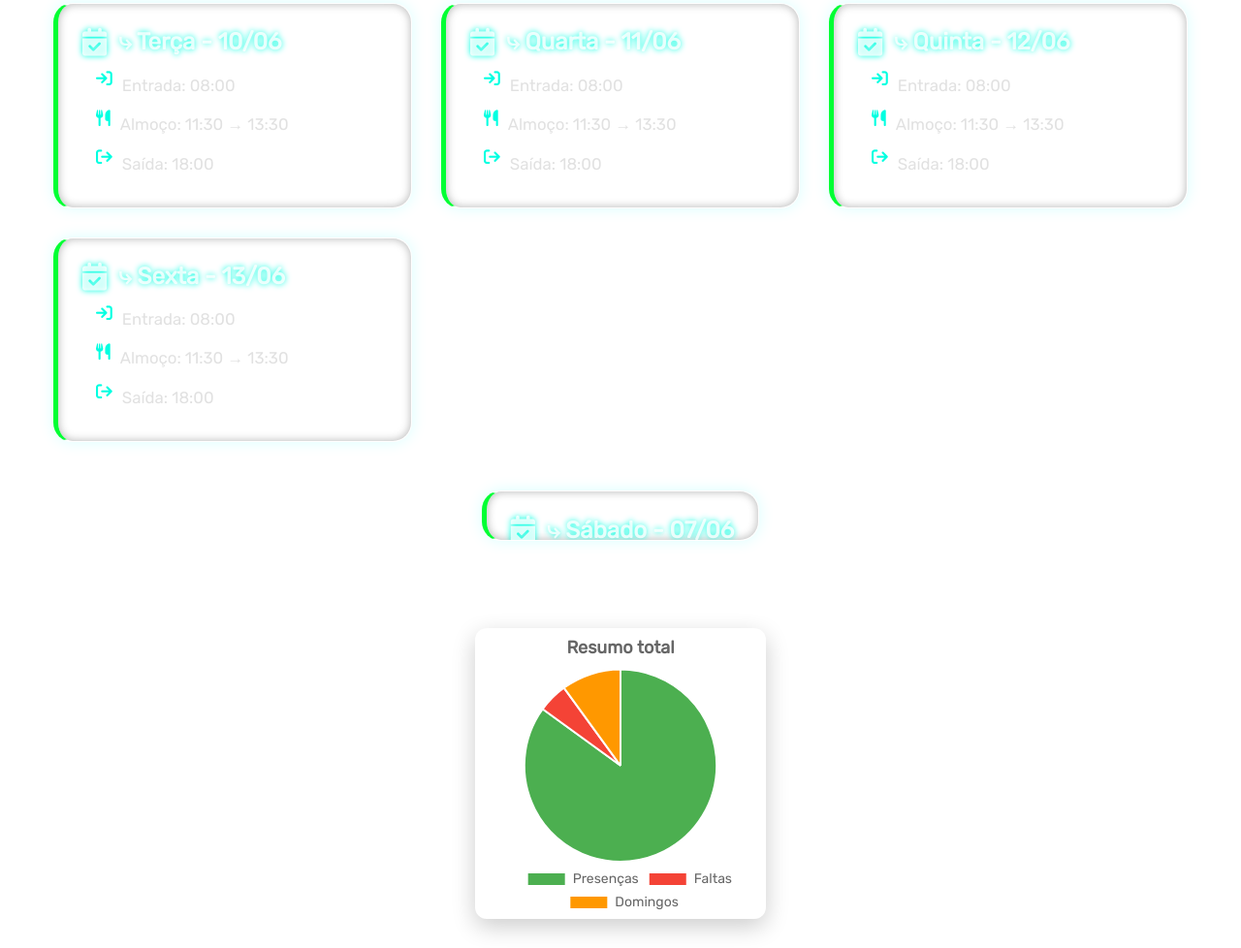
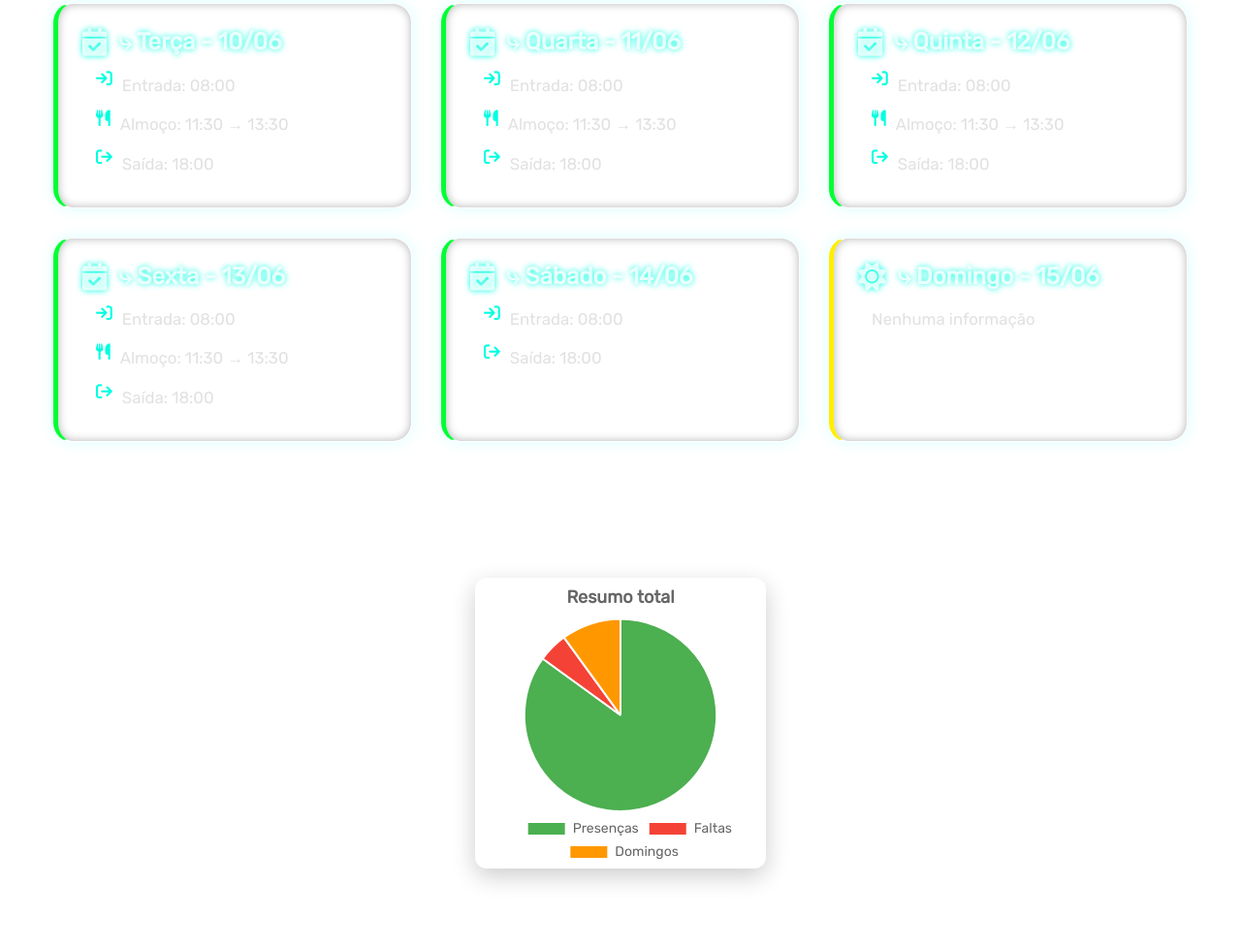
Before and after one commit to AzazelXYZ/Controle-de-Ponto, a plain HTML site: page index.html in a window 1280 px wide. Shown: the part 1408-2386 px from the top of the page at 97% size. After the commit the page ends 2334 px from the top, so only its background shows below. Drawn offline with nearby package versions, Linux system fonts and the light colour scheme; animation ran at ten frames a second; a script that the page names is missing.

Commit message:
Update index.html

```diff
--- a/index.html
+++ b/index.html
@@ -161,14 +161,20 @@
       <div class="time-info"><i class="fa-solid fa-utensils"></i> Almoço: 11:30 → 13:30</div>
       <div class="time-info"><i class="fa-solid fa-arrow-right-from-bracket"></i> Saída: 18:00</div>
     </div>
+
+    <div class="card present">
+      <div class="day-header"><i class="fa-solid fa-calendar-check fa-icon"></i> ⤷ Sábado - 14/06</div>
+      <div class="time-info"><i class="fa-solid fa-arrow-right-to-bracket"></i> Entrada: 08:00</div>
+      <div class="time-info"><i class="fa-solid fa-arrow-right-from-bracket"></i> Saída: 18:00</div>
+    </div>
+
+    <div class="card sunday">
+      <div class="day-header"><i class="fa-solid fa-sun fa-icon"></i> ⤷ Domingo - 15/06</div>
+      <div class="time-info">Nenhuma informação</div>
+    </div>
+
+
   </div>
-
-  <div class="card present">
-    <div class="day-header"><i class="fa-solid fa-calendar-check fa-icon"></i> ⤷ Sábado - 07/06</div>
-    <div class="time-info"><i class="fa-solid fa-arrow-right-to-bracket"></i> Entrada: 08:00</div>
-    <div class="time-info"><i class="fa-solid fa-arrow-right-from-bracket"></i> Saída: 18:00</div>
-  </div>
-
 
   <div style="width: 300px; margin-top: 60px; margin-left: auto; margin-right: auto;">
     <canvas id="pieChart"></canvas>
```
